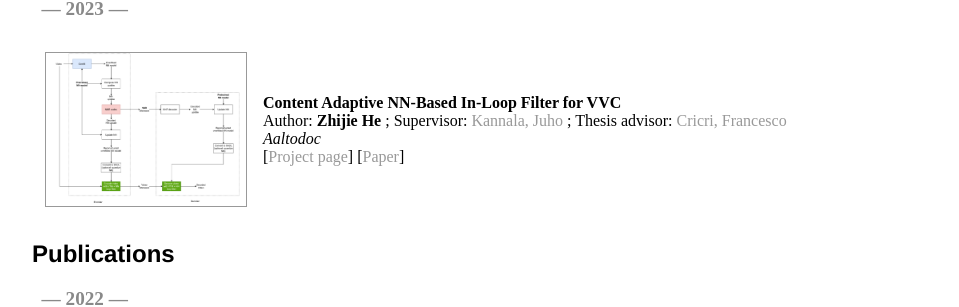
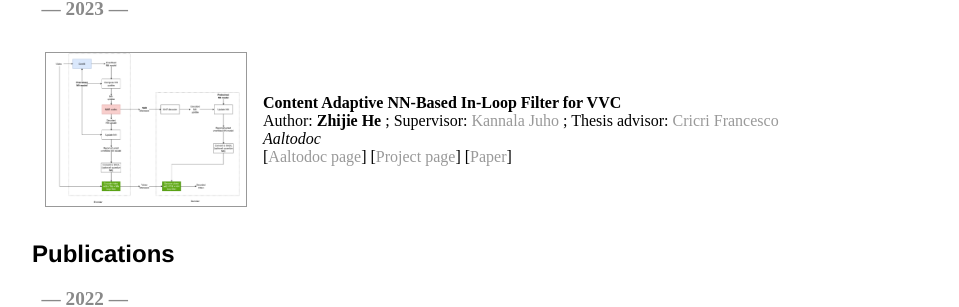
Before and after one commit to Zhijie-He/Zhijie-He.github.io, a Jekyll site: the page built from index.html, in a window 1280 px wide. Shown: the part 615-922 px from the top of the page, without its empty margins (160-1119 px from the left). Built offline with Jekyll 4.4.1, drawn with Linux system fonts in a browser that asks for light colours.

Commit message:
add master thesis

```diff
--- a/index.html
+++ b/index.html
@@ -51,11 +51,13 @@
 		<td>
 			<b>Content Adaptive NN-Based In-Loop Filter for VVC</b>
 			<br>
-			Author: <b> Zhijie He </b>; Supervisor: <a href="https://users.aalto.fi/~kannalj1/">Kannala, Juho </a>; Thesis advisor: <a href="https://www.linkedin.com/in/francescocricri/?originalSubdomain=fi">Cricri, Francesco</a> <br>
+			Author: <b> Zhijie He </b>; Supervisor: <a href="https://users.aalto.fi/~kannalj1/">Kannala Juho </a>; Thesis advisor: <a href="https://www.linkedin.com/in/francescocricri/?originalSubdomain=fi">Cricri Francesco</a> <br>
 			<em> Aaltodoc </em> <br>
 
-			[<a href="/projects/master_thesis/index.html">Project page</a>] [<a
-				href="https://aaltodoc.aalto.fi/server/api/core/bitstreams/146469f9-a1ba-460f-a12d-339ad963dc98/content">Paper</a>]
+			[<a href="https://aaltodoc.aalto.fi/items/11c1f1c3-c84e-4733-ac55-b7e3602671c0">Aaltodoc page</a>]
+			[<a href="/projects/master_thesis/index.html">Project page</a>]
+			[<a href="https://aaltodoc.aalto.fi/server/api/core/bitstreams/146469f9-a1ba-460f-a12d-339ad963dc98/content">Paper</a>]
+
 
 		</td>
 	</tr>
```
